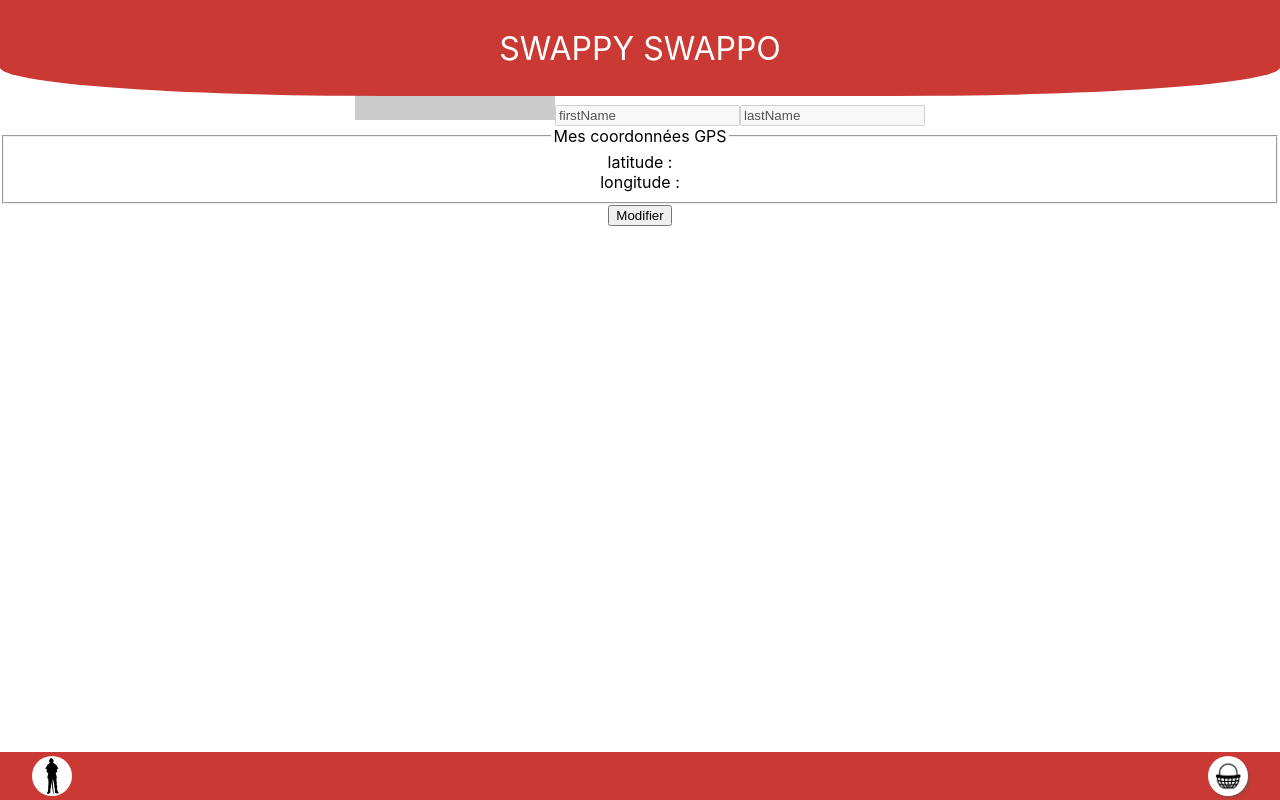
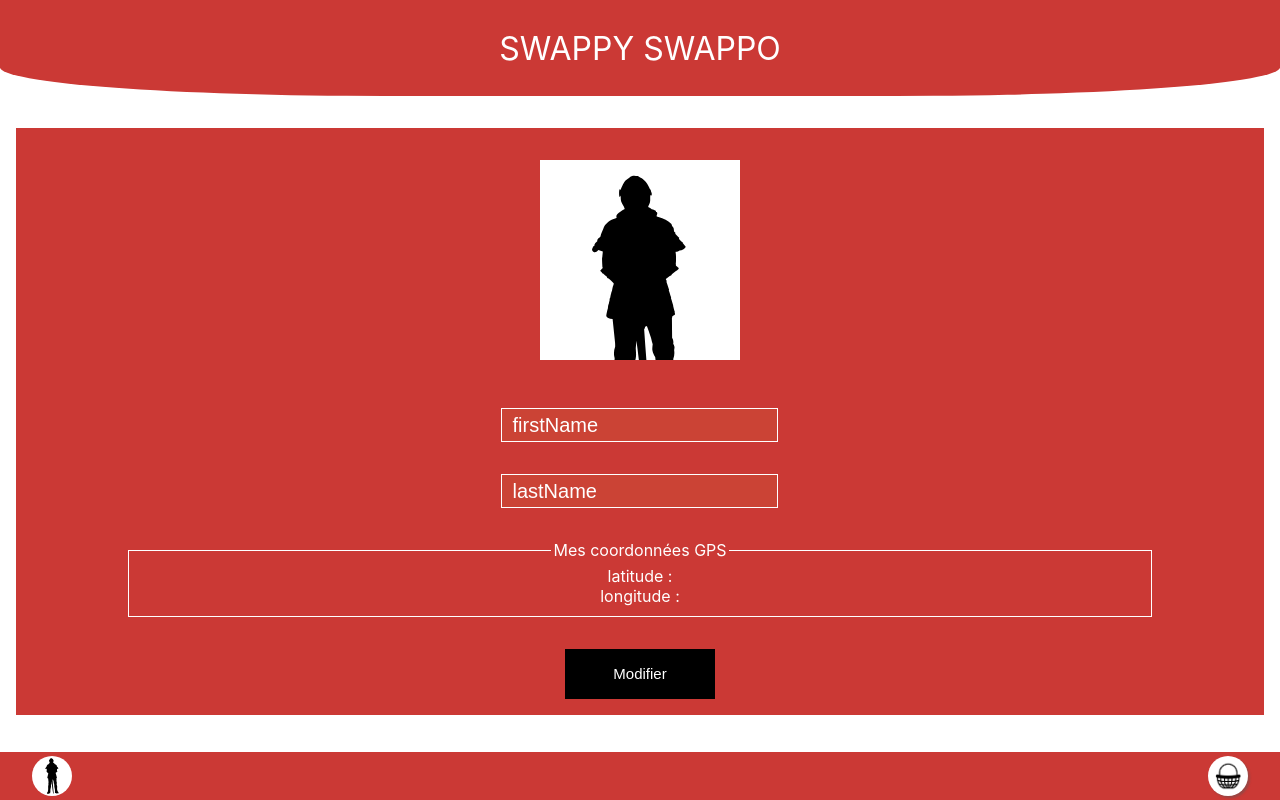
Before and after one commit to Francois2344/Hackathon-1-, a React (Create React App) app in the folder swap/: page /Account in a window 1280 px wide. Built offline with nearby package versions, Linux system fonts and the light colour scheme; no server answers.

Commit message:
add style at account page

```diff
--- a/swap/src/components/Account.jsx
+++ b/swap/src/components/Account.jsx
@@ -1,19 +1,68 @@
 import { Component } from "react";
 import styled from "styled-components";
+import knight from "./pictos/Knight.svg"
 
 const Main = styled.div`
-
+  background-color: rgb(203, 57, 53);
+  margin: 8rem 1rem 5rem 1rem;
+  form {
+    display: flex;
+    flex-direction: column;
+    align-items: center;
+    img {
+        width: 200px;
+        height: 200px;
+        object-fit: cover;
+        object-position: top;
+        margin: 2rem 0 2rem 0;
+        background-color: #ffffff;
+    }
+    label {
+        width: 80%;
+        margin: 1rem;
+        input {
+            font-size: 20px;
+            padding: 0 0 0 10px;
+            height: 2rem;
+        }
+        input:disabled {
+            font-size: 20px;
+            padding: 0 0 0 10px;
+            background-color: #CB4335;
+            border-style: solid;
+            border-color: #ffffff;
+            border-width: 0.5px;
+            color: #ffffff;
+        }
+    }
+    fieldset {
+        width: 80%;
+        margin: 1rem;
+        color: #ffffff;
+        border: 1px solid;
+    }
+    button {
+        width: 150px;
+        height: 50px;
+        font-size: 15px;
+        margin: 1rem;
+        background-color: #000000;
+        color: #ffffff;
+        border: 1px solid;
+        border-color: #000000;
+    }
+  }
 `;
 
 class Account extends Component {
   constructor(props) {
     super(props);
-    const firstName = localStorage.getItem('firstName')
-    const lastName = localStorage.getItem('lastName')
+    const firstName = localStorage.getItem("firstName");
+    const lastName = localStorage.getItem("lastName");
     this.state = {
       formEnabled: false,
-      firstName: firstName ? firstName : 'firstName',
-      lastName: lastName ? lastName : 'lastName',
+      firstName: firstName ? firstName : "firstName",
+      lastName: lastName ? lastName : "lastName",
     };
     this.handleClick = this.handleClick.bind(this);
     this.handleChangeFirstName = this.handleChangeFirstName.bind(this);
@@ -21,10 +70,10 @@ class Account extends Component {
   }
 
   handleClick(event) {
-      const { firstName, lastName } = this.state;
+    const { firstName, lastName } = this.state;
     event.preventDefault();
-    localStorage.setItem('firstName', firstName)
-    localStorage.setItem('lastName', lastName)
+    localStorage.setItem("firstName", firstName);
+    localStorage.setItem("lastName", lastName);
     this.setState({
       formEnabled: !this.state.formEnabled,
     });
@@ -49,9 +98,9 @@ class Account extends Component {
       localStorage.setItem("longitude", position.coords.longitude);
     });
     return (
-      <div className="Account">
+      <Main className="Account">
         <form onSubmit={this.handleClick}>
-          <img src="https://via.placeholder.com/200x120" alt="" />
+          <img src={knight} alt="account avatar" />
           <label htmlFor="firstName">
             <input
               disabled={!formEnabled}
@@ -64,8 +113,8 @@ class Account extends Component {
           </label>
           <label htmlFor="lastName">
             <input
-            disabled={!formEnabled}
-            value={lastName}
+              disabled={!formEnabled}
+              value={lastName}
               type="text"
               onChange={this.handleChangeLastName}
               id="lastName"
@@ -77,14 +126,11 @@ class Account extends Component {
             <div>latitude : {localStorage.getItem("latitude")}</div>
             <div>longitude : {localStorage.getItem("longitude")}</div>
           </fieldset>
-          <button
-            type="button"
-            onClick={this.handleClick}
-          >
-            {formEnabled ? 'Enregistrer' : 'Modifier'}
+          <button type="button" onClick={this.handleClick}>
+            {formEnabled ? "Enregistrer" : "Modifier"}
           </button>
         </form>
-      </div>
+      </Main>
     );
   }
 }
```
